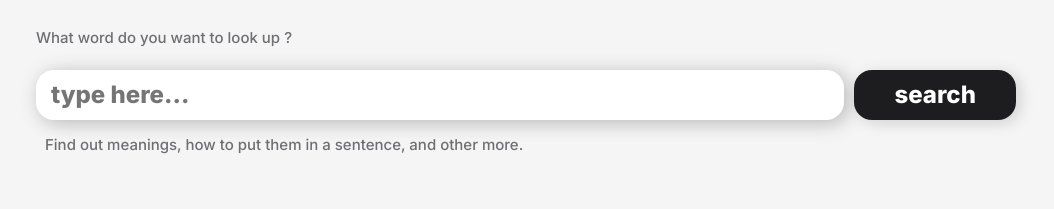
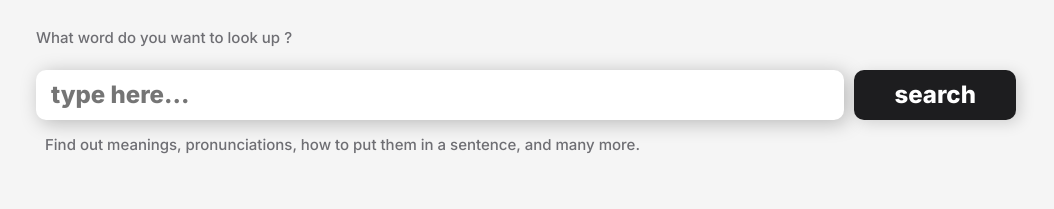
Before and after one commit to EvaSuper0115/dictionary-project, a React (Create React App) app: page / in a window 1280 px wide. Shown: the part 185-394 px from the top of the page, without its empty margins (114-1168 px from the left). Built offline with nearby package versions, Linux system fonts and the light colour scheme.

Commit message:
more explicit link descriptions

```diff
--- a/src/App.css
+++ b/src/App.css
@@ -5,7 +5,7 @@
   --accent-font-weight: 800;
   --background-color: #f5f5f5;
   --font-family: "Inter", sans-serif;
-  --border-radius: 18px;
+  --border-radius: 10px;
   --box-shadow: 4px 3px 15px rgba(0, 0, 0, 0.15);
   --onFocus-box-shadow: 4px 3px 19px rgba(0, 0, 0, 0.25);
   --primary-font-size: 15px;
@@ -117,6 +117,7 @@ a {
 .phonetic {
   font-size: 21px;
   padding: 3px;
+  color: #0000ffb8;
 }
 .phonetic a {
   background: #ffffff;
--- a/src/Meanings.js
+++ b/src/Meanings.js
@@ -32,6 +32,7 @@ export default function Meanings(props) {
                   href={`https://www.google.com/search?q=${synonyms}`}
                   target="_blank"
                   rel="noreferrer"
+                  title={`see "${synonyms}" on Google`}
                   key={index}
                 >
                   <span className="small-widget synonyms" key={index}>
@@ -54,6 +55,7 @@ export default function Meanings(props) {
                   href={`https://www.google.com/search?q=${antonyms}`}
                   target="_blank"
                   rel="noreferrer"
+                  title={`see "${antonyms}" on Google`}
                   key={index}
                 >
                   <span className="dark-small-widget antonyms">
--- a/src/Results.js
+++ b/src/Results.js
@@ -7,7 +7,7 @@ export default function Results(props) {
       <span>
         <a
           href={props.results.sourceUrls}
-          title="wiktionary"
+          title={`see "${props.results.word}" on wiktionary`}
           target="_blank"
           rel="noreferrer"
         >
--- a/src/SearchForm.js
+++ b/src/SearchForm.js
@@ -42,7 +42,8 @@ export default function SearchForm() {
         <h2 className="guide-question">What word do you want to look up ? </h2>
         {form}
         <h2 className="guide-question small">
-          Find out meanings, how to put them in a sentence, and other more.
+          Find out meanings, pronunciations, how to put them in a sentence, and
+          many more.
         </h2>
       </div>
     );
```
